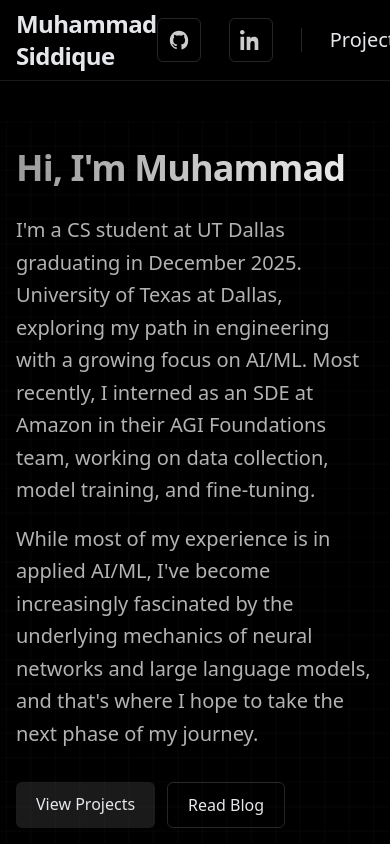
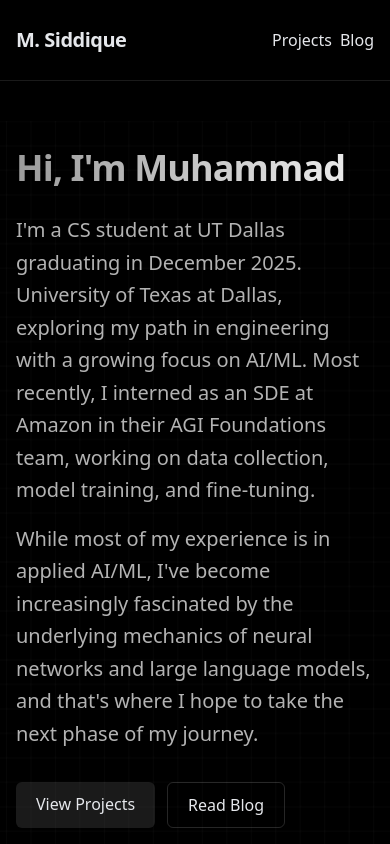
Before and after one commit to msiddique12/msdq-portfolio, a Next.js app: page / in a window 390 px wide. Shown: the top 844 px of the page. Built offline with nearby package versions, Linux system fonts and the light colour scheme.

Commit message:
Fix mobile header overflow and scroll button positioning

```diff
--- a/app/globals.css
+++ b/app/globals.css
@@ -39,9 +39,12 @@ body {
 html {
   overflow-x: hidden;
   width: 100%;
-  max-width: 100%;
+  max-width: 100vw;
   overscroll-behavior-x: none;
   scroll-behavior: smooth;
+  -webkit-text-size-adjust: 100%;
+  -moz-text-size-adjust: 100%;
+  text-size-adjust: 100%;
 }
 
 a {
--- a/app/layout.tsx
+++ b/app/layout.tsx
@@ -22,6 +22,8 @@ export const metadata: Metadata = {
 export const viewport = {
   width: 'device-width',
   initialScale: 1,
+  maximumScale: 5,
+  userScalable: true,
 };
 
 export default function RootLayout({
--- a/app/page.tsx
+++ b/app/page.tsx
@@ -72,7 +72,7 @@ export default function Home() {
           transition={{ duration: 0.8, delay: 0.6, ease: [0.22, 1, 0.36, 1] }}
           whileHover={{ scale: 1.05, y: -4 }}
           whileTap={{ scale: 0.98 }}
-          className="absolute bottom-10 left-1/2 -translate-x-1/2 pointer-events-auto group cursor-pointer"
+          className="absolute bottom-6 sm:bottom-10 left-1/2 -translate-x-1/2 pointer-events-auto group cursor-pointer"
         >
           <div className="flex flex-col items-center gap-3 px-8 py-4 rounded-2xl border border-white/10 bg-black/40 backdrop-blur-sm group-hover:border-white/30 group-hover:bg-black/60 transition-all duration-300">
             <motion.h2
--- a/components/Header.tsx
+++ b/components/Header.tsx
@@ -11,23 +11,24 @@ export default function Header() {
     <header className="sticky top-0 z-40 w-full overflow-x-clip border-b border-white/10 backdrop-blur supports-[backdrop-filter]:bg-black/40">
       <Container size="lg">
         <div className="flex h-20 items-center justify-between">
-          <Link href="/" className="text-2xl sm:text-3xl font-semibold tracking-tight">
-            Muhammad Siddique
+          <Link href="/" className="text-xl sm:text-2xl md:text-3xl font-semibold tracking-tight">
+            <span className="hidden sm:inline">Muhammad Siddique</span>
+            <span className="sm:hidden">M. Siddique</span>
           </Link>
-          <nav className="flex items-center gap-7 text-xl sm:text-2xl">
-            {/* Social icons */}
-            <a href="https://github.com/msiddique12" aria-label="GitHub" className="group inline-flex h-11 w-11 items-center justify-center rounded-md border border-white/15 hover:border-white/30 hover:bg-white/5">
+          <nav className="flex items-center gap-2 sm:gap-4 md:gap-7 text-base sm:text-xl md:text-2xl">
+            {/* Social icons - hidden on mobile */}
+            <a href="https://github.com/msiddique12" aria-label="GitHub" className="hidden sm:inline-flex group h-11 w-11 items-center justify-center rounded-md border border-white/15 hover:border-white/30 hover:bg-white/5">
               <svg width="22" height="22" viewBox="0 0 24 24" fill="currentColor" className="text-white/80 group-hover:text-white">
                 <path d="M12 2C6.48 2 2 6.58 2 12.26c0 4.51 2.87 8.33 6.84 9.68.5.1.68-.22.68-.48 0-.24-.01-.86-.01-1.68-2.78.62-3.37-1.2-3.37-1.2-.46-1.2-1.13-1.52-1.13-1.52-.93-.65.07-.64.07-.64 1.02.07 1.56 1.07 1.56 1.07.91 1.59 2.39 1.13 2.97.86.09-.68.36-1.13.65-1.39-2.22-.26-4.56-1.14-4.56-5.08 0-1.12.39-2.03 1.03-2.74-.1-.26-.45-1.31.1-2.73 0 0 .85-.28 2.78 1.05.81-.23 1.68-.35 2.55-.35.87 0 1.74.12 2.55.35 1.93-1.33 2.78-1.05 2.78-1.05.55 1.42.2 2.47.1 2.73.64.71 1.03 1.62 1.03 2.74 0 3.95-2.34 4.82-4.57 5.08.37.33.69.98.69 1.98 0 1.43-.01 2.58-.01 2.93 0 .26.18.58.68.48A10.04 10.04 0 0 0 22 12.26C22 6.58 17.52 2 12 2z"/>
               </svg>
             </a>
-            <a href="https://linkedin.com/in/muhammad-siddique12" aria-label="LinkedIn" className="group inline-flex h-11 w-11 items-center justify-center rounded-md border border-white/15 hover:border-white/30 hover:bg-white/5">
+            <a href="https://linkedin.com/in/msdq" aria-label="LinkedIn" className="hidden sm:inline-flex group h-11 w-11 items-center justify-center rounded-md border border-white/15 hover:border-white/30 hover:bg-white/5">
               <svg width="22" height="22" viewBox="0 0 24 24" fill="currentColor" className="text-white/80 group-hover:text-white">
                 <path d="M4.98 3.5C4.98 4.88 3.86 6 2.5 6S0 4.88 0 3.5 1.12 1 2.5 1s2.48 1.12 2.48 2.5zM.5 8.5h4V23h-4V8.5zm7 0h3.83v1.97h.05c.53-1 1.84-2.06 3.79-2.06 4.05 0 4.8 2.66 4.8 6.11V23h-4v-6.49c0-1.55-.03-3.55-2.17-3.55-2.18 0-2.51 1.7-2.51 3.44V23h-4V8.5z"/>
               </svg>
             </a>
-            {/* Divider */}
-            <div className="h-6 w-px bg-white/15" />
+            {/* Divider - hidden on mobile */}
+            <div className="hidden sm:block h-6 w-px bg-white/15" />
             {/* Nav links */}
             {nav.map((item) => (
               <Link
```
